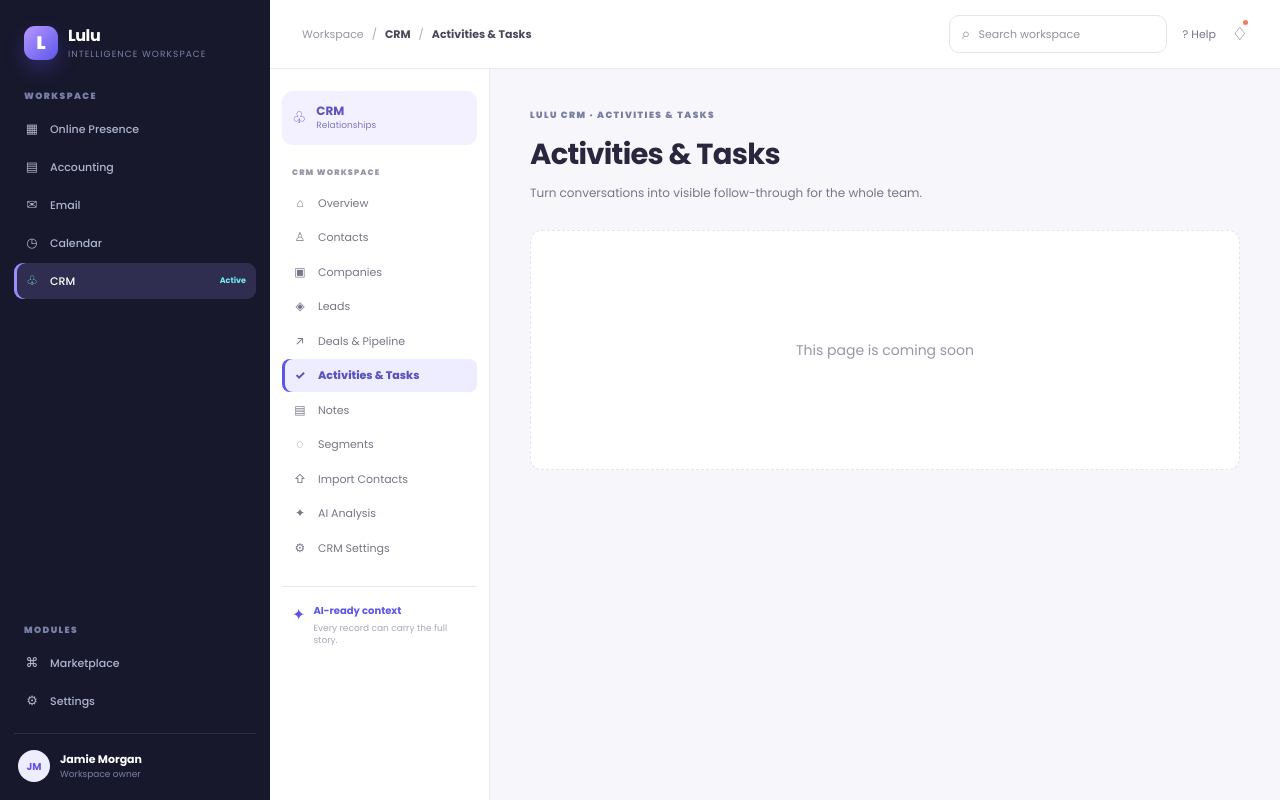
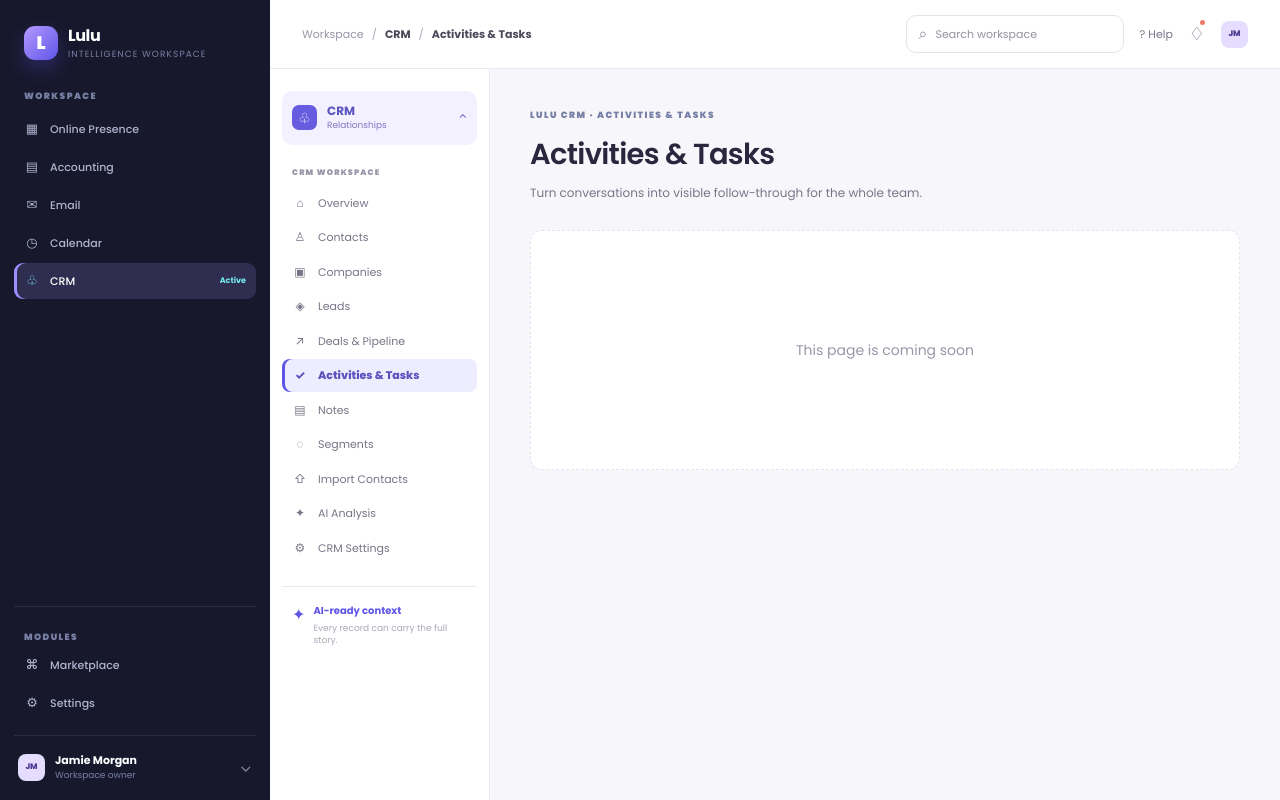
Before and after one commit to Lulu-CRM/CRM, a Next.js app in the folder apps/web/: page /en/crm/activities in a window 1280 px wide. Built offline with nearby package versions, Linux system fonts and the light colour scheme.

Commit message:
Match the app shell more closely to the MagicPath design

```diff
--- a/apps/web/messages/de.json
+++ b/apps/web/messages/de.json
@@ -47,7 +47,8 @@
     "menu": "Menü",
     "openMenu": "Menü öffnen",
     "closeMenu": "Menü schließen",
-    "breadcrumb": "Navigationspfad"
+    "breadcrumb": "Navigationspfad",
+    "profileMenu": "Profilmenü"
   },
   "modules": {
     "onlinePresence": "Online-Präsenz",
--- a/apps/web/messages/en.json
+++ b/apps/web/messages/en.json
@@ -47,7 +47,8 @@
     "menu": "Menu",
     "openMenu": "Open menu",
     "closeMenu": "Close menu",
-    "breadcrumb": "Breadcrumb"
+    "breadcrumb": "Breadcrumb",
+    "profileMenu": "Profile menu"
   },
   "modules": {
     "onlinePresence": "Online Presence",
--- a/apps/web/messages/zh.json
+++ b/apps/web/messages/zh.json
@@ -47,7 +47,8 @@
     "menu": "菜单",
     "openMenu": "打开菜单",
     "closeMenu": "关闭菜单",
-    "breadcrumb": "导航路径"
+    "breadcrumb": "导航路径",
+    "profileMenu": "个人菜单"
   },
   "modules": {
     "onlinePresence": "线上形象",
--- a/apps/web/src/components/layout/CrmNav.tsx
+++ b/apps/web/src/components/layout/CrmNav.tsx
@@ -12,11 +12,16 @@ export function CrmNav() {
   return (
     <aside className="hidden w-[220px] flex-none border-r border-border bg-surface px-3 py-5.5 md:block">
       <div className="mb-5.5 flex items-center gap-2.5 rounded-lg bg-[#f3f1ff] px-2.5 py-3 text-primary-hover">
-        <span>♧</span>
+        <span className="grid size-[25px] place-items-center rounded-[7px] bg-[#675ce0] text-sm text-white">
+          ♧
+        </span>
         <div>
           <strong className="block text-xs">{tLayout("crm")}</strong>
           <small className="block text-[9px] text-[#8178c0]">{tLayout("relationships")}</small>
         </div>
+        <span className="ml-auto text-[11px]" aria-hidden>
+          ⌃
+        </span>
       </div>
 
       <span className="block px-2.5 pb-2 text-[8px] font-black tracking-[0.14em] text-text-subtle uppercase">
--- a/apps/web/src/components/layout/PageHeader.tsx
+++ b/apps/web/src/components/layout/PageHeader.tsx
@@ -17,7 +17,7 @@ export function PageHeader({
         <span className="text-[9px] font-black tracking-[0.16em] text-rail-label uppercase">
           {tPages("eyebrow", { page: t(page) })}
         </span>
-        <h1 className="mt-2 mb-1.5 text-[29px] font-bold tracking-tight text-text">{t(page)}</h1>
+        <h1 className="mt-2 mb-1.5 text-[29px] font-semibold tracking-tight text-text">{t(page)}</h1>
         <p className="max-w-[690px] text-xs leading-relaxed text-text-muted">
           {tPages(`${page}.description`)}
         </p>
--- a/apps/web/src/components/layout/Rail.tsx
+++ b/apps/web/src/components/layout/Rail.tsx
@@ -2,6 +2,7 @@
 
 import { useTranslations } from "next-intl";
 import { Link } from "@/i18n/navigation";
+import { Avatar } from "@/components/ui/Avatar";
 import { extraModules, workspaceModules } from "@/config/navigation";
 
 // Placeholder until auth (backend task 2) gives us the signed-in user.
@@ -56,6 +57,7 @@ export function Rail({ onNavigate }: { onNavigate?: () => void }) {
 
       <div className="min-h-6 flex-1" />
 
+      <div className="border-t border-[#2d2c3d] pt-4">
       <span className="px-2.5 pb-2 text-[9px] font-black tracking-[0.16em] text-rail-label uppercase">
         {t("modules")}
       </span>
@@ -67,15 +69,17 @@ export function Rail({ onNavigate }: { onNavigate?: () => void }) {
           </Link>
         ))}
       </nav>
+      </div>
 
       <div className="mt-3.5 flex items-center gap-2.5 border-t border-[#2d2c3d] px-1 pt-4">
-        <span className="grid size-8 place-items-center rounded-full bg-primary-soft text-[10px] font-bold text-primary">
-          {currentUser.initials}
-        </span>
+        <Avatar initials={currentUser.initials} small />
         <span>
           <strong className="block text-[11px] text-white">{currentUser.name}</strong>
           <small className="block text-[9px] text-rail-label">{t("workspaceOwner")}</small>
         </span>
+        <button type="button" aria-label={t("profileMenu")} className="ml-auto text-[#85869b]">
+          ⌄
+        </button>
       </div>
     </aside>
   );
--- a/apps/web/src/components/layout/TopBar.tsx
+++ b/apps/web/src/components/layout/TopBar.tsx
@@ -3,6 +3,7 @@
 import { useTranslations } from "next-intl";
 import { usePathname } from "@/i18n/navigation";
 import { findCrmPage } from "@/config/navigation";
+import { Avatar } from "@/components/ui/Avatar";
 
 export function TopBar({ onOpenMenu }: { onOpenMenu: () => void }) {
   const t = useTranslations("layout");
@@ -50,6 +51,7 @@ export function TopBar({ onOpenMenu }: { onOpenMenu: () => void }) {
           ♢
           <i className="absolute top-0 right-0 size-[5px] rounded-full bg-[#ee7968]" />
         </button>
+        <Avatar initials="JM" small />
       </div>
     </header>
   );
--- /dev/null
+++ b/apps/web/src/components/ui/Avatar.tsx
@@ -0,0 +1,26 @@
+const tones = {
+  violet: "bg-[#e4ddff] text-[#4b3b93]",
+  blue: "bg-[#d8ecfa] text-[#2b6e99]",
+  mint: "bg-[#daf2e4] text-[#2f7a58]",
+  peach: "bg-[#ffe2d2] text-[#b85c3a]",
+  coral: "bg-[#ffe1e0] text-[#b45655]",
+} as const;
+
+export type AvatarTone = keyof typeof tones;
+
+export function Avatar({
+  initials,
+  tone = "violet",
+  small = false,
+}: {
+  initials: string;
+  tone?: AvatarTone;
+  small?: boolean;
+}) {
+  const size = small ? "size-[27px] rounded-md text-[8px]" : "size-[34px] rounded-[11px] text-[10px]";
+  return (
+    <span className={`grid flex-none place-items-center font-extrabold ${size} ${tones[tone]}`}>
+      {initials}
+    </span>
+  );
+}
--- a/apps/web/src/config/navigation.ts
+++ b/apps/web/src/config/navigation.ts
@@ -11,7 +11,7 @@ export const crmPages = [
   { key: "segments", slug: "segments", icon: "◌" },
   { key: "import", slug: "import", icon: "⇧" },
   { key: "ai", slug: "ai-analysis", icon: "✦" },
-  { key: "settings", slug: "settings", icon: "⚙" },
+  { key: "settings", slug: "settings", icon: "⚙\uFE0E" },
 ] as const;
 
 export type CrmPageKey = (typeof crmPages)[number]["key"];
@@ -20,14 +20,14 @@ export type CrmPageKey = (typeof crmPages)[number]["key"];
 export const workspaceModules = [
   { key: "onlinePresence", icon: "▦", href: "#" },
   { key: "accounting", icon: "▤", href: "#" },
-  { key: "email", icon: "✉", href: "#" },
+  { key: "email", icon: "✉\uFE0E", href: "#" },
   { key: "calendar", icon: "◷", href: "#" },
   { key: "crm", icon: "♧", href: "/crm/overview" },
 ] as const;
 
 export const extraModules = [
   { key: "marketplace", icon: "⌘", href: "#" },
-  { key: "workspaceSettings", icon: "⚙", href: "#" },
+  { key: "workspaceSettings", icon: "⚙\uFE0E", href: "#" },
 ] as const;
 
 export function crmHref(slug: string) {
```
